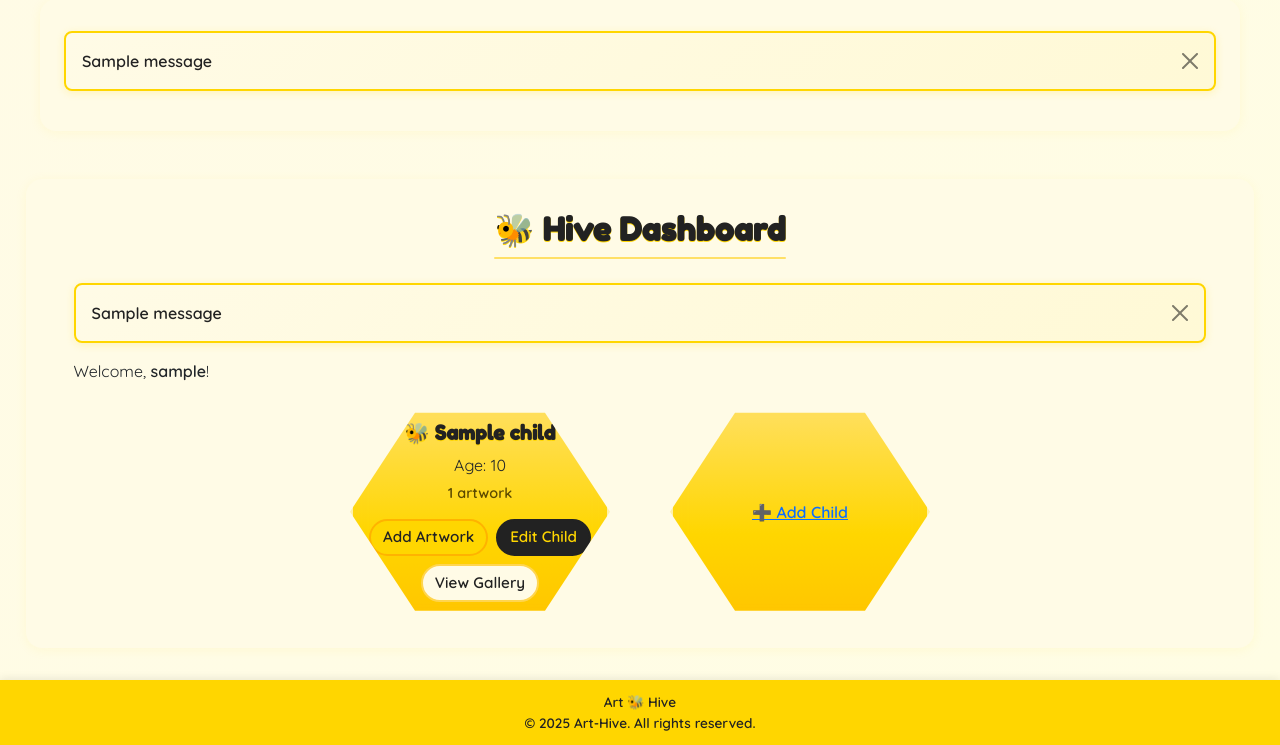
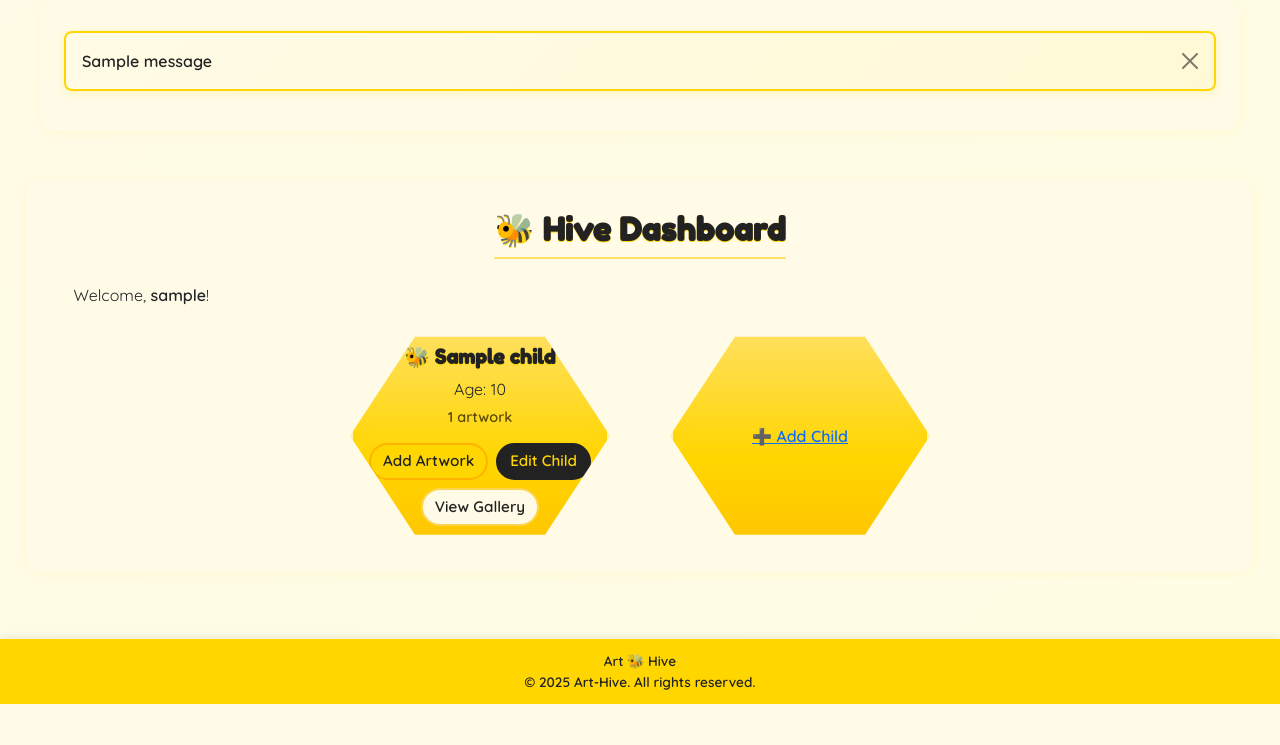
Before and after one commit to nazhameed/arthive, a Django app: page /dashboard/ in a window 1280 px wide. Shown: the part 96-841 px from the top of the page. After the commit the page ends 800 px from the top, so only its background shows below. Run offline with Django 5.2, Linux system fonts and the light colour scheme; a user stored in the database is signed in; tables that the repository leaves empty hold one stand-in row (values such as "Sample post"); one stand-in notice (Sample message) is shown.

Commit message:
Remove duplicate messages block from dashboard.html

```diff
--- a/gallery/templates/dashboard.html
+++ b/gallery/templates/dashboard.html
@@ -2,16 +2,6 @@
 {% block content %}
 <div class="container container-medium mt-5 page-dashboard">
   <h1 class="dashboard-heading">🐝 Hive Dashboard</h1>
-
-  {% if messages %}
-    {% for message in messages %}
-      <div class="alert alert-success alert-dismissible fade show" role="alert">
-        {{ message }}
-        <button type="button" class="btn-close" data-bs-dismiss="alert" aria-label="Close"></button>
-      </div>
-    {% endfor %}
-  {% endif %}
-
   <p>Welcome, <strong>{{ user.username }}</strong>!</p>
   {% if children %}
     <div class="profiles-grid">
```
